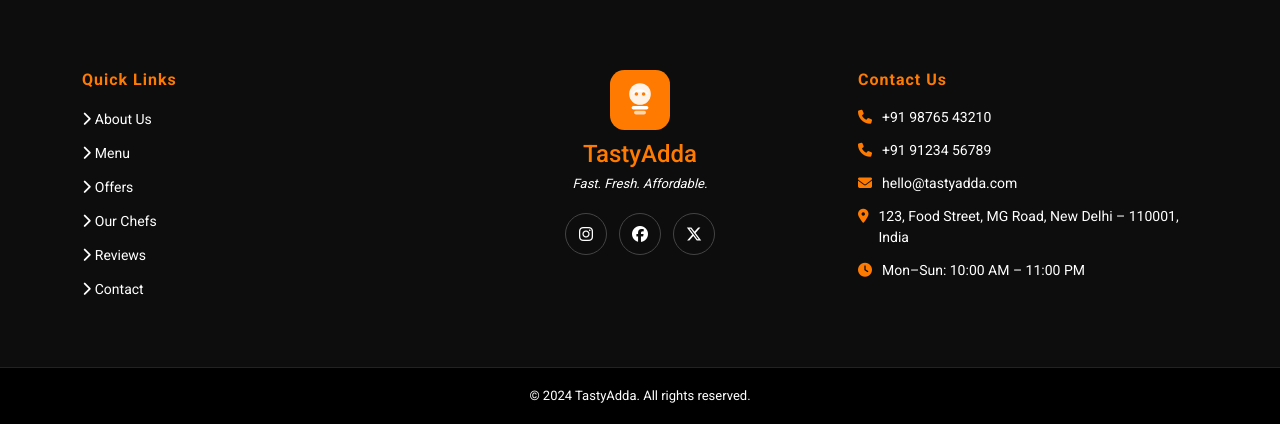
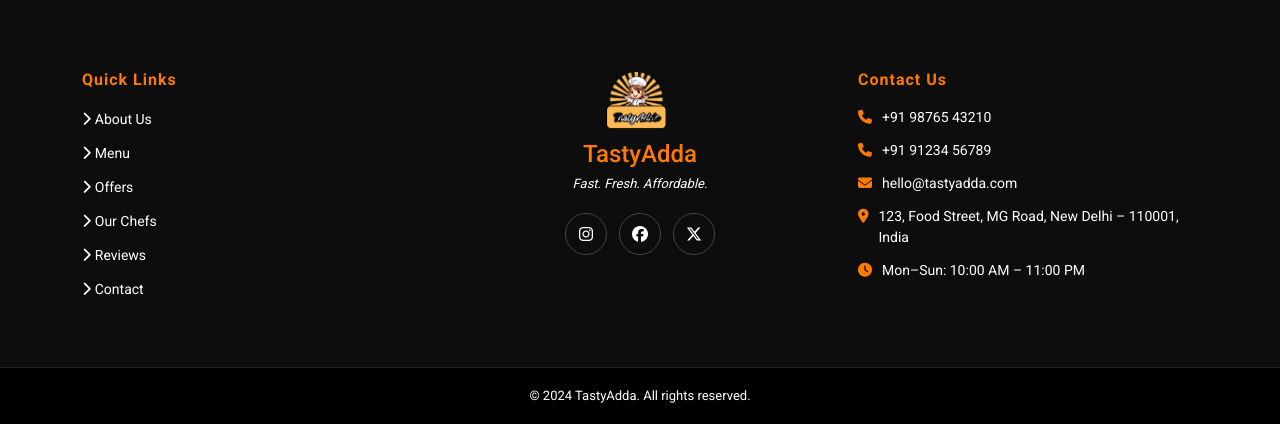
Before and after one commit to Vaishnavi1001/TastyAdda, a plain HTML site: page index.html in a window 1280 px wide. Shown: the part 6734-7158 px from the top of the page. Drawn offline with nearby package versions, Linux system fonts and the light colour scheme.

Commit message:
footer logo

```diff
--- a/index.html
+++ b/index.html
@@ -669,15 +669,7 @@
         <!-- Center: Logo + Social -->
         <div class="col-md-4 col-12 text-center">
           <div class="footer-brand">
-            <svg width="60" height="60" viewBox="0 0 50 50" xmlns="http://www.w3.org/2000/svg">
-              <rect width="50" height="50" rx="12" fill="#FF7A00" />
-              <circle cx="25" cy="20" r="9" fill="white" opacity="0.9" />
-              <path d="M19 20 Q25 14 31 20" stroke="white" stroke-width="2" fill="none" />
-              <rect x="18" y="30" width="14" height="3" rx="1.5" fill="white" />
-              <rect x="20" y="34" width="10" height="3" rx="1.5" fill="white" opacity="0.7" />
-              <circle cx="22" cy="20" r="1.5" fill="#FF7A00" />
-              <circle cx="28" cy="20" r="1.5" fill="#FF7A00" />
-            </svg>
+            <img src="./images/logo.png" alt="TastyAdda Logo" class="footer-logo">
             <h4>TastyAdda</h4>
             <p class="footer-tagline"><em>Fast. Fresh. Affordable.</em></p>
           </div>
--- a/style.css
+++ b/style.css
@@ -942,3 +942,9 @@ a { text-decoration: none; }
   font-size: 13px;
   color: white;
 }
+/* logo */
+img.footer-logo {
+    width: 60px;
+    height: 60px;
+    margin-left: 40%;
+}
```
